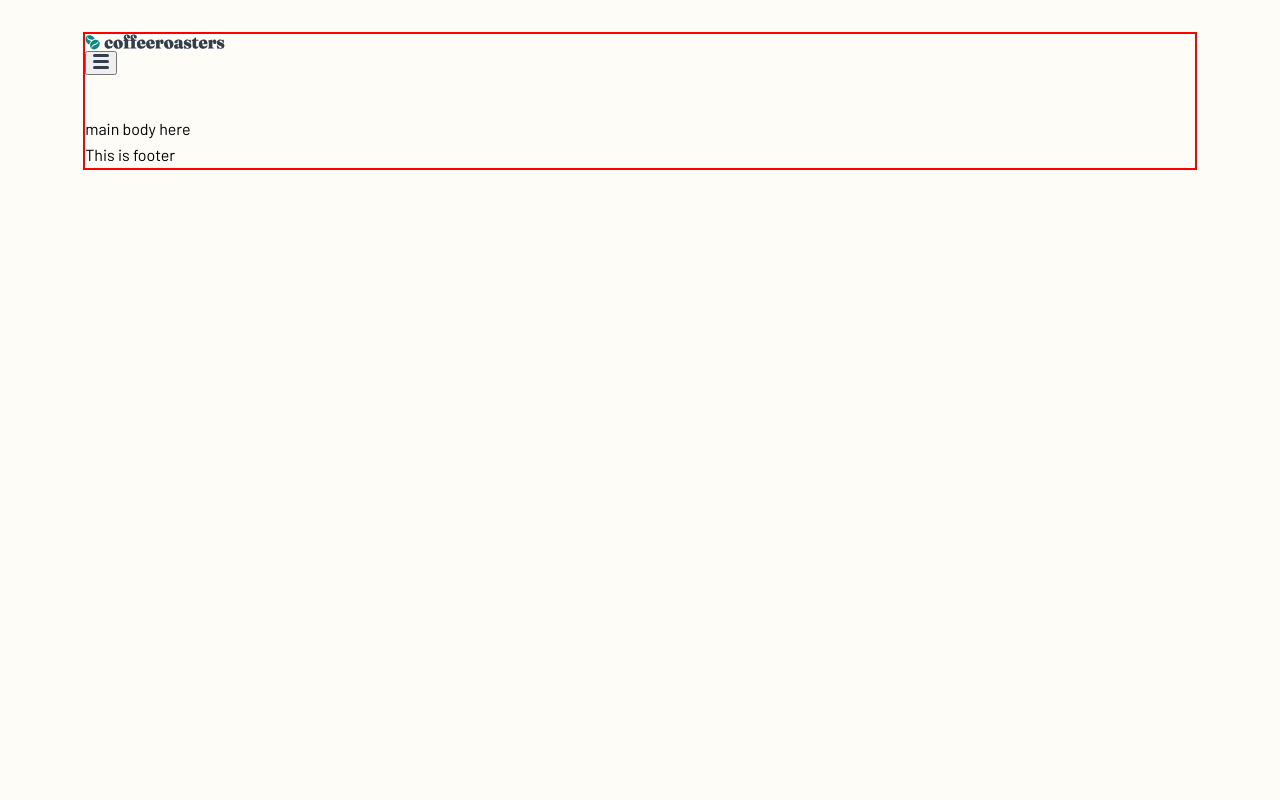
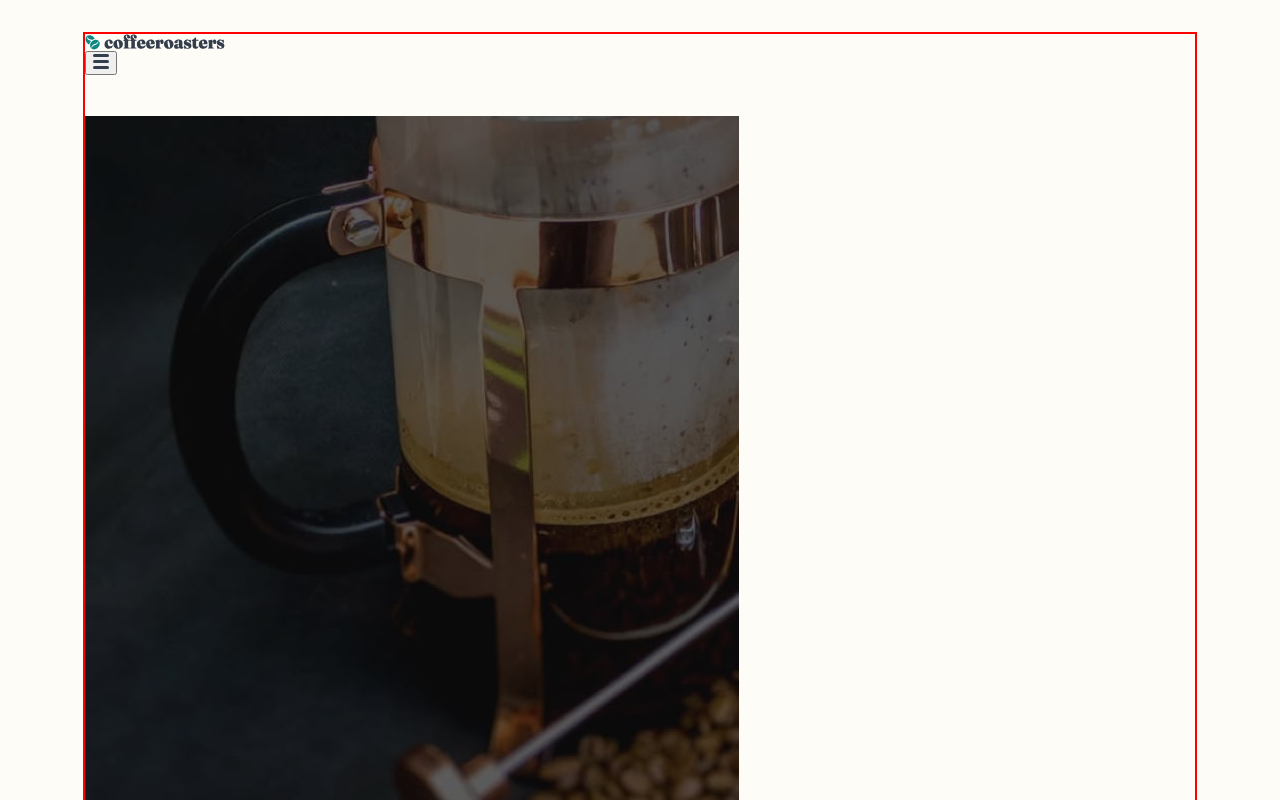
Before and after one commit to ledminh/coffeeroasters-subscription-site, a Next.js app: page / in a window 1280 px wide. Shown: the top 800 px of the page. Built offline with nearby package versions, Linux system fonts and the light colour scheme.

Commit message:
Add Home/HeroImage

```diff
--- /dev/null
+++ b/components/HomeComponents/HeroImage/index.tsx
@@ -0,0 +1,24 @@
+import { FunctionComponent } from "react";
+
+import styles from './HeroImage.module.scss';
+import Image from "next/image";
+import heroCoffeePressJPG from '../../../assets/images/home/mobile/image-hero-coffeepress.jpg';
+
+const HeroImage:FunctionComponent = () => {
+
+
+    return (
+        <div className={styles.wrapper}>
+            <Image
+                src={heroCoffeePressJPG}
+                alt="Coffee Press Hero image"
+            />
+            Great Coffee made simple.
+            Start your mornings with the world’s best coffees. Try our expertly curated artisan coffees from our best roasters delivered directly to your door, at your schedule.
+            <button>Create your plan</button>
+        </div>
+    )
+}
+
+
+export default HeroImage;
--- a/pages/index.tsx
+++ b/pages/index.tsx
@@ -2,11 +2,12 @@ import Head from 'next/head'
 
 import styles from '../styles/Home.module.scss'
 import Layout from '../layout';
+import HeroImage from '../components/HomeComponents/HeroImage';
 
 export default function Home() {
   return (
       <Layout title="Coffeeroasters subscription site">
-        main body here
+        <HeroImage/>
       </Layout>
   )
 };
```
Also changed, not shown: components/HomeComponents/HeroImage/HeroImage.module.scss (added).
